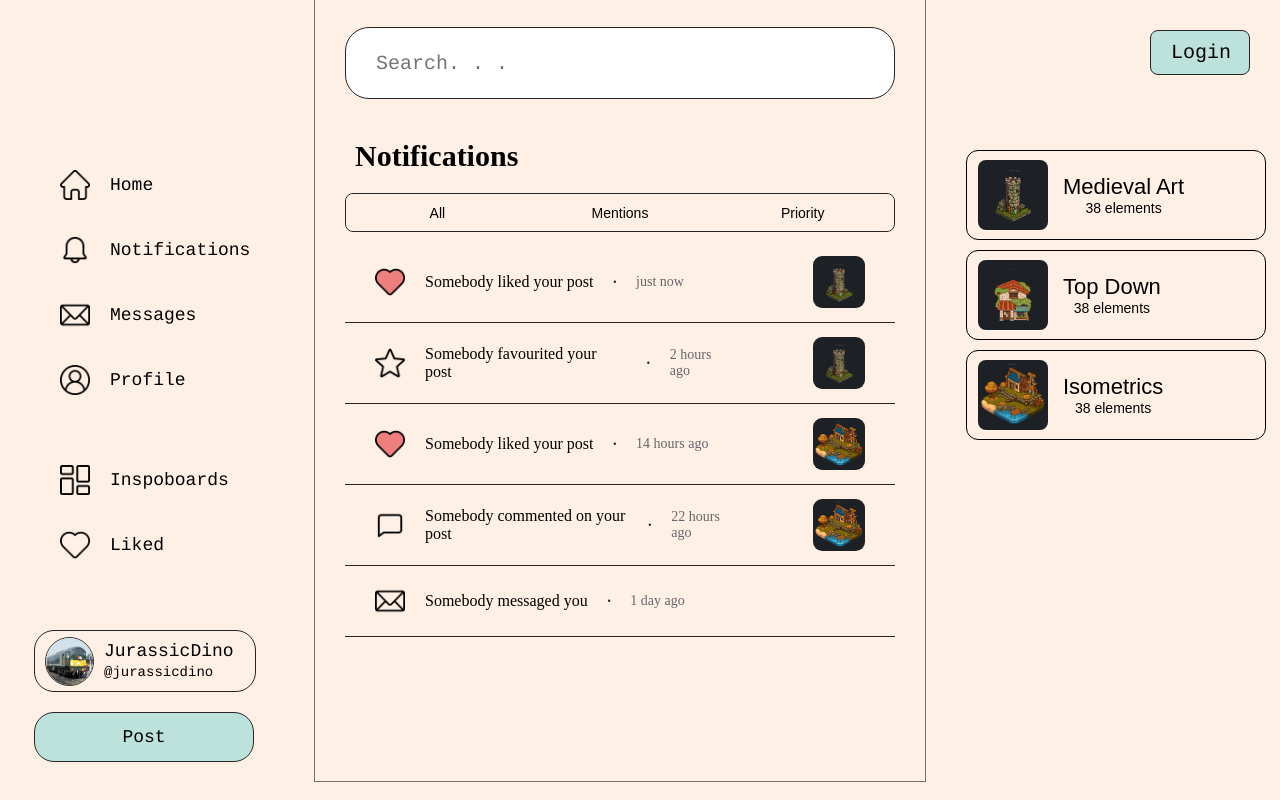
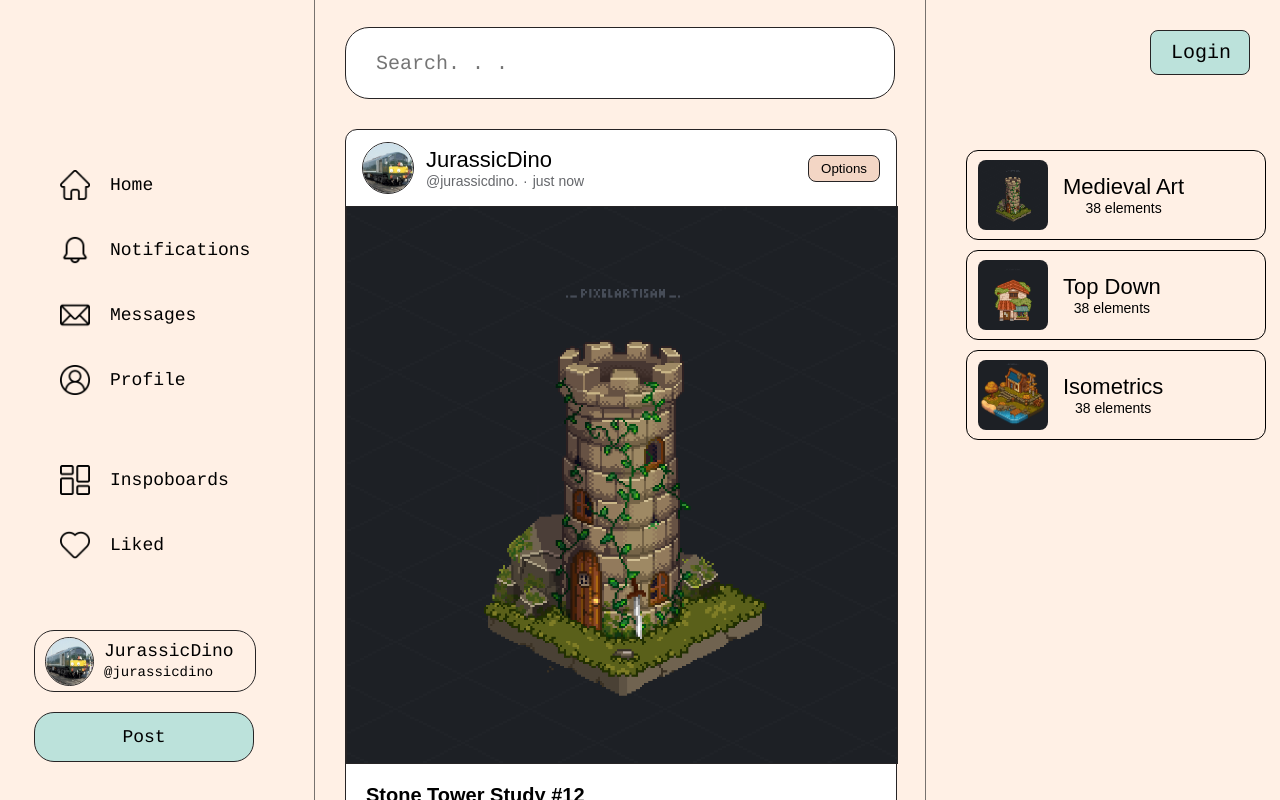
Before and after one commit to Thor-Dahl/HubPixel, a React (Vite) app: page / in a window 1280 px wide. Shown: the top 800 px of the page. Built offline with nearby package versions, Linux system fonts and the light colour scheme; a web font is replaced by a local one.

Commit message:
fix: enable notifications view toggle from navbar

```diff
--- a/src/App.jsx
+++ b/src/App.jsx
@@ -75,7 +75,7 @@ function App() {
   // ==================================== STATES ====================================
   const [currentUserId, setCurrentUserId] = useState("user-1");
   //Nav View states
-  const [activeView, setActiveView] = useState('notifications');
+  const [activeView, setActiveView] = useState('home');
   const [isProfileEditOpen, setIsProfileEditOpen] = useState(false);
   const [isPostComposerOpen, setIsPostComposerOpen] = useState(false);
   //Compose Post states
@@ -112,6 +112,7 @@ function App() {
   };
   const showProfile = () => { setActiveView('profile'); };
   const showLike = () => { setActiveView('liked'); };
+  const showNotifications = () => setActiveView('notifications');
   const openProfileEdit = () => { setIsProfileEditOpen(true);};
   const closeProfileEdit = () => { setIsProfileEditOpen(false);};
   const openPostComposer = () => {setIsPostComposerOpen(true);};
@@ -234,6 +235,7 @@ function App() {
         onProfileClick={showProfile}
         onHomeClick={showHome}
         onLikedClick={showLike}
+        onNotificationsClick={showNotifications}
       />
 
       {isLoginOpen && (
--- a/src/Feed.jsx
+++ b/src/Feed.jsx
@@ -132,6 +132,7 @@ function Feed({currentView,
 
 
       {profileHeader}
+      {notifications}
 
       {shouldShowPosts ? (posts.map((post) => {
         const author = users.find((user) => user.id === post.authorId);
@@ -238,7 +239,6 @@ function Feed({currentView,
         )})
       ) : null
       }
-      {notifications}
     </div>
   );
 }
--- a/src/components/Navbar.jsx
+++ b/src/components/Navbar.jsx
@@ -1,4 +1,4 @@
-export default function Navbar({ onOpenPostComposer, onProfileClick, onHomeClick, onLikedClick }) {
+export default function Navbar({ onOpenPostComposer, onProfileClick, onHomeClick, onLikedClick, onNotificationsClick }) {
   return (
     <div className="nav-container">
       <div className="nav-personal">
@@ -6,7 +6,7 @@ export default function Navbar({ onOpenPostComposer, onProfileClick, onHomeClick
           <img src="icons/home.png" className="nav-icon" alt="Home" />
           <p className="nav-text"> Home</p>
         </button>
-        <button className="nav-button">
+        <button className="nav-button" onClick={onNotificationsClick}>
             <img src="icons/bell.png" className="nav-icon" />
             <p className="nav-text"> Notifications</p>
         </button>
```
